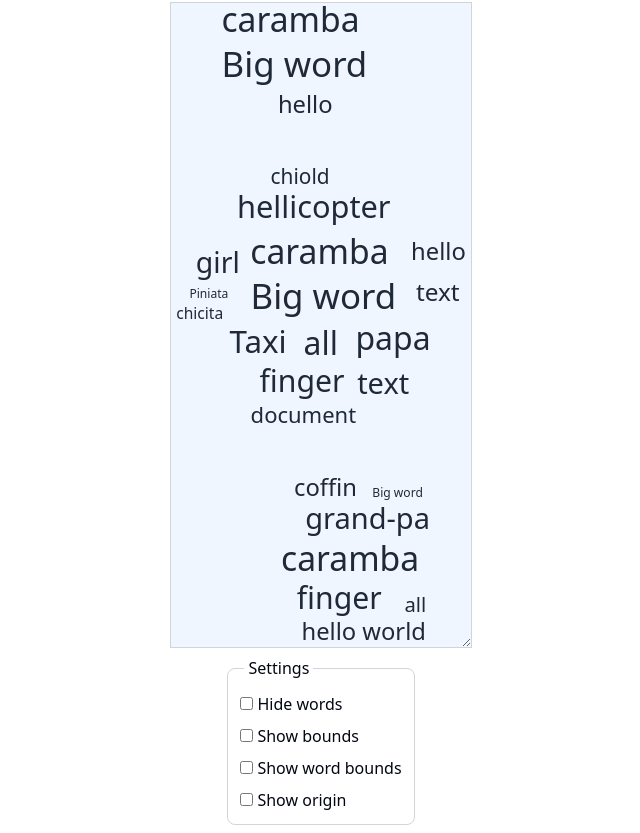
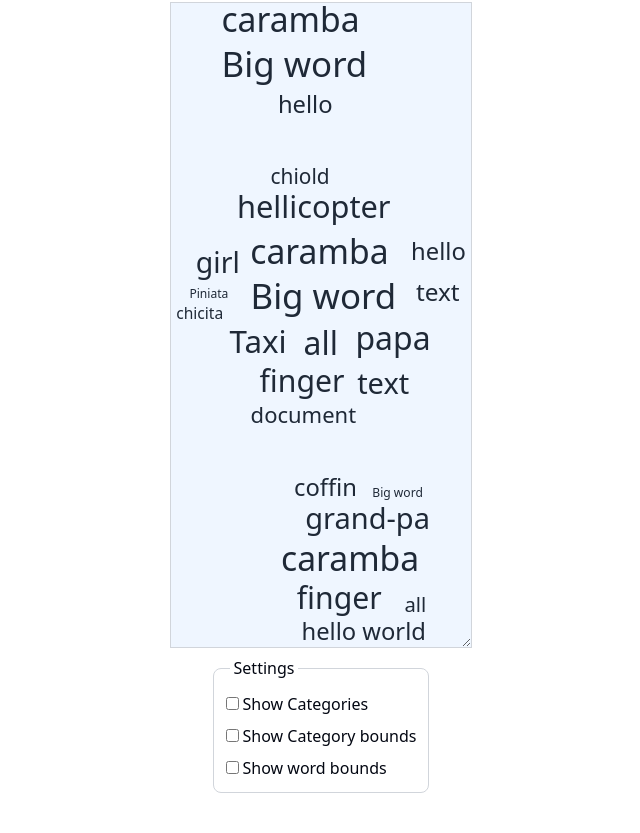
Before and after one commit to x-image-privacy/word-cloud, a React (Vite) app: page / in a window 1280 px wide. Shown: the part 296-1129 px from the top of the page, without its empty margins (319-959 px from the left). After the commit the page ends 1097 px from the top, so only its background shows below. Built offline with nearby package versions, Linux system fonts and the light colour scheme.

Commit message:
feat: show categories when words are hidden

```diff
--- a/src/App.tsx
+++ b/src/App.tsx
@@ -55,13 +55,11 @@ const PRESET_DATA_KEY = "presetData";
 const HIDE_WORDS_KEY = "hideWords";
 const SHOW_BOUNDS_KEY = "showBounds";
 const SHOW_WORD_BOUNDS_KEY = "showWordBounds";
-const SHOW_ORIGIN_KEY = "showOrigin";
 
 const App = () => {
   const params = new URLSearchParams(window.location.search);
   const [settings, setSettings] = useState({
     [HIDE_WORDS_KEY]: params.has(HIDE_WORDS_KEY),
-    [SHOW_ORIGIN_KEY]: params.has(SHOW_ORIGIN_KEY),
     [SHOW_BOUNDS_KEY]: params.has(SHOW_BOUNDS_KEY),
     [SHOW_WORD_BOUNDS_KEY]: params.has(SHOW_WORD_BOUNDS_KEY),
   });
@@ -171,7 +169,6 @@ const App = () => {
           height="100%"
           width="100%"
           hideWords={settings[HIDE_WORDS_KEY]}
-          showOrigin={settings[SHOW_ORIGIN_KEY]}
           showBounds={settings[SHOW_BOUNDS_KEY]}
           showWordBounds={settings[SHOW_WORD_BOUNDS_KEY]}
         />
@@ -181,13 +178,13 @@ const App = () => {
           <CheckBoxSetting
             id={HIDE_WORDS_KEY}
             value={settings[HIDE_WORDS_KEY]}
-            label="Hide words"
+            label="Show Categories"
             onChange={() => handleCheckbox(HIDE_WORDS_KEY)}
           />
           <CheckBoxSetting
             id={SHOW_BOUNDS_KEY}
             value={settings[SHOW_BOUNDS_KEY]}
-            label="Show bounds"
+            label="Show Category bounds"
             onChange={() => handleCheckbox(SHOW_BOUNDS_KEY)}
           />
 
@@ -197,12 +194,6 @@ const App = () => {
             onChange={() => handleCheckbox(SHOW_WORD_BOUNDS_KEY)}
             label="Show word bounds"
           />
-          <CheckBoxSetting
-            id={SHOW_ORIGIN_KEY}
-            value={settings[SHOW_ORIGIN_KEY]}
-            onChange={() => handleCheckbox(SHOW_ORIGIN_KEY)}
-            label="Show origin"
-          />
         </SettingsWrapper>
       </div>
     </div>
--- a/src/WordCloud/WordCloud.tsx
+++ b/src/WordCloud/WordCloud.tsx
@@ -11,6 +11,7 @@ import { useEffect, useState } from "react";
 import { ExplanationData } from "./types";
 import WordBounds from "./WordBounds";
 import { PlacedWordCloud, Word, WordCloudData } from "./components/types";
+import CategoryCloudDisplay from "./components/CategoryCloudDisplay";
 
 const useWordCloudLayout = (wordClouds: WordCloudData): PlacedWordCloud => {
   wordClouds.forEach((cloud, cloudIdx, originalWordClouds) => {
@@ -204,10 +205,12 @@ const Wordcloud = ({
             </rect>
           </>
         ))}
-        {!hideWords &&
-          wordClouds?.map((wordCloud) => (
-            <g key={wordCloud.category} id={wordCloud.category} opacity={1}>
-              {wordCloud.words.map((word) => {
+        {wordClouds?.map((wordCloud) => (
+          <g key={wordCloud.category} id={wordCloud.category} opacity={1}>
+            {hideWords ? (
+              <CategoryCloudDisplay wordCloud={wordCloud} />
+            ) : (
+              wordCloud.words.map((word) => {
                 const fontSize = computeFontSize(word.coef);
                 return (
                   <text
@@ -219,7 +222,6 @@ const Wordcloud = ({
                     fontSize={fontSize}
                     id={word.id}
                     x={(word.rect.x + word.rect.width / 2).toString()}
-                    // I don't know why I have to add the third of the fontSize to center te word vertically but it works
                     y={(word.rect.y + word.rect.height / 2).toString()}
                   >
                     {word.text}
@@ -228,9 +230,10 @@ const Wordcloud = ({
                     </title>
                   </text>
                 );
-              })}
-            </g>
-          ))}
+              })
+            )}
+          </g>
+        ))}
         <WordBounds showWordBounds={showWordBounds} wordClouds={wordClouds} />
       </svg>
     </>
--- /dev/null
+++ b/src/WordCloud/components/CategoryCloudDisplay.tsx
@@ -0,0 +1,26 @@
+import { CategoryCloud, Word } from "./types";
+
+type Props = {
+  wordCloud: CategoryCloud<Word>;
+};
+
+const CategoryCloudDisplay = ({ wordCloud }: Props) => {
+  const centerRect = wordCloud.words[0].rect;
+  const { category } = wordCloud;
+  const x = centerRect.x + centerRect.width / 2;
+  const y = centerRect.y + centerRect.height / 2;
+  return (
+    <text
+      x={x}
+      y={y}
+      // useful to have the anchor at the center of the word
+      textAnchor="middle"
+      // y centering
+      dominantBaseline="middle"
+    >
+      {category}
+      <title>Category: {category}; Score: TBA</title>
+    </text>
+  );
+};
+export default CategoryCloudDisplay;
```
